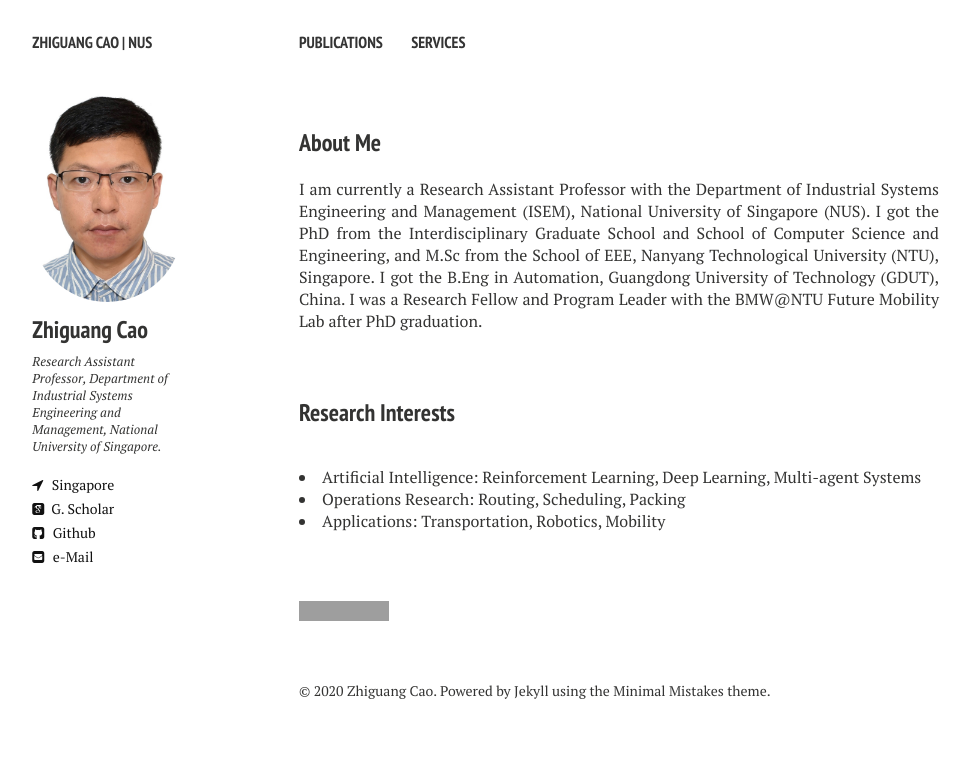
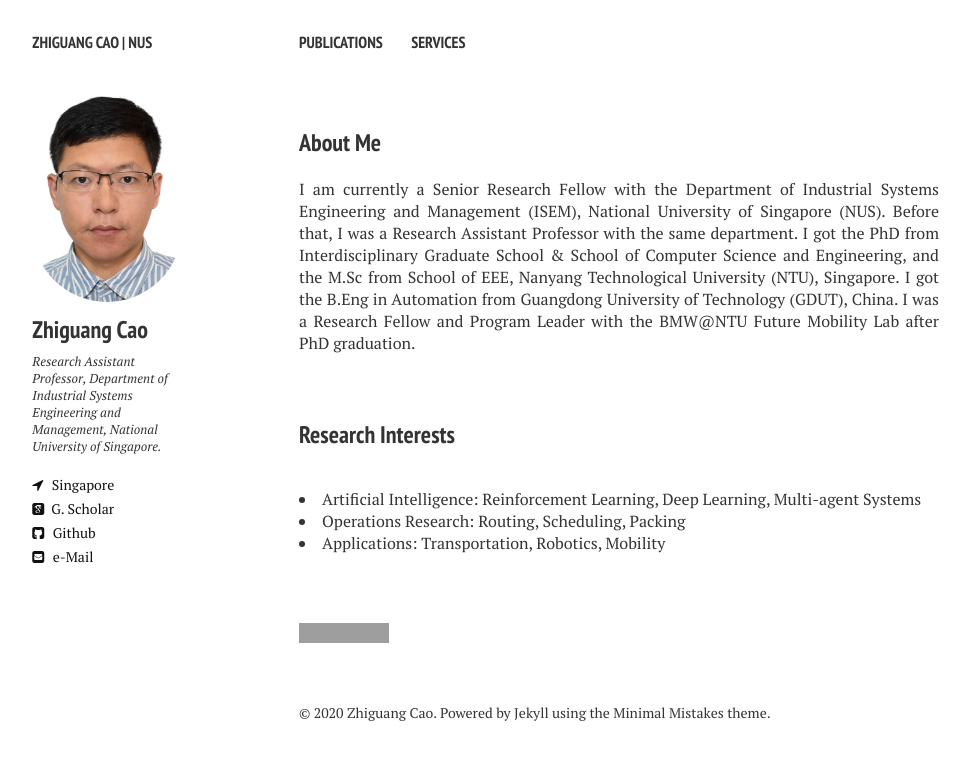
Before and after one commit to zhiguangcaosg/zhiguangcaosg.github.io, a Jekyll site: the page built from index.md, in a window 1280 px wide. Shown: the top 760 px of the page, without its empty margins (21-992 px from the left). Built offline with Jekyll 4.4.1, drawn with Linux system fonts in a browser that asks for light colours; nearby versions of some CDN libraries; grey boxes are pictures that could not be loaded.

Commit message:
Update index.md

```diff
--- a/index.md
+++ b/index.md
@@ -6,7 +6,7 @@ image: banner1.png
 ---
 <h3 style="margin-bottom:0px;padding-top:20px;">About Me</h3> <br>
 
-<p align="justify">I am currently a Research Assistant Professor with the Department of Industrial Systems Engineering and Management (ISEM), National University of Singapore (NUS).  I got the PhD from the Interdisciplinary Graduate School and School of Computer Science and Engineering,  and M.Sc from the School of EEE, Nanyang Technological University (NTU), Singapore. I got the B.Eng in Automation, Guangdong University of Technology (GDUT), China. I was a Research Fellow and Program Leader with the BMW@NTU Future Mobility Lab after PhD graduation.</p>
+<p align="justify">I am currently a Senior Research Fellow with the Department of Industrial Systems Engineering and Management (ISEM), National University of Singapore (NUS). Before that, I was a Research Assistant Professor with the same department. I got the PhD from Interdisciplinary Graduate School & School of Computer Science and Engineering,  and the M.Sc from School of EEE, Nanyang Technological University (NTU), Singapore. I got the B.Eng in Automation from Guangdong University of Technology (GDUT), China. I was a Research Fellow and Program Leader with the BMW@NTU Future Mobility Lab after PhD graduation.</p>
 <!-- and I also hold an Associate Professor position with GDUT for a short period-->
 <br />
 
```
